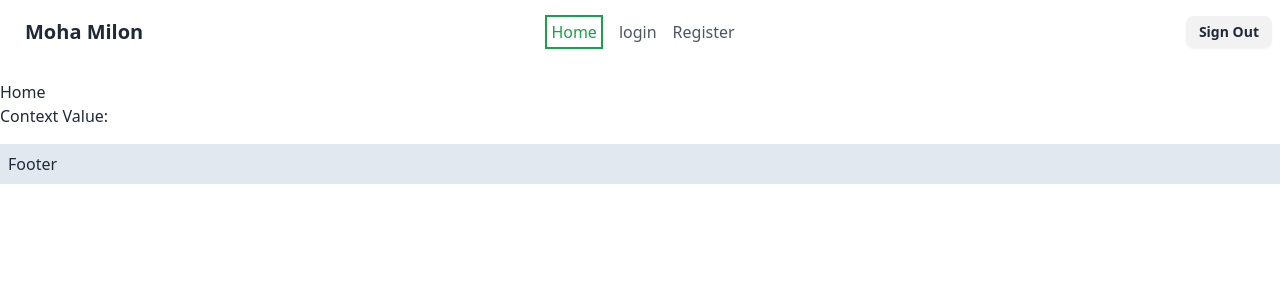
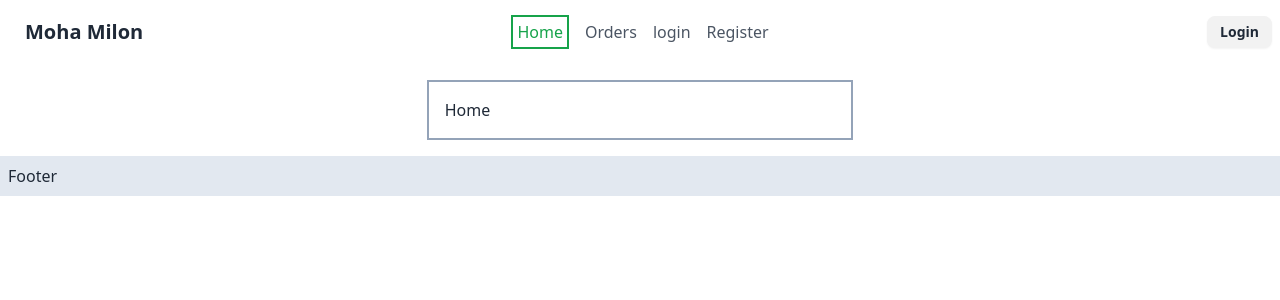
Before and after one commit to oworkmahade/Auth-Moha-Milon, a React (Vite) app: page / in a window 1280 px wide. Shown: the top 300 px of the page. Built offline with nearby package versions, Linux system fonts and the light colour scheme; no server answers.

Commit message:
commited

```diff
--- a/package.json
+++ b/package.json
@@ -7,7 +7,8 @@
     "dev": "vite",
     "build": "vite build",
     "lint": "eslint .",
-    "preview": "vite preview"
+    "preview": "vite preview",
+    "test": "jest"
   },
   "dependencies": {
     "firebase": "^12.10.0",
--- a/src/Providers/AuthProvider.jsx
+++ b/src/Providers/AuthProvider.jsx
@@ -19,11 +19,13 @@ const AuthProvider = ({ children }) => {
 
   //  state declaration
   const [user, setUser] = useState(null);
+  const [loading, setLoading] = useState(true);
 
   //  Registration part
   // it will return createUserWithEmailAndPassword  with three parameter named auth, email, password. auth will get and will pass email and password as parameter
 
   const createUser = (email, password) => {
+    setLoading(true);
     return createUserWithEmailAndPassword(auth, email, password);
   };
 
@@ -31,6 +33,7 @@ const AuthProvider = ({ children }) => {
   // it will return signInWithEmailAndPassword  with three parameter named auth, email, password. auth will get and will pass email and password as parameter
 
   const signInUser = (email, password) => {
+    setLoading(true);
     return signInWithEmailAndPassword(auth, email, password);
   };
 
@@ -43,6 +46,7 @@ const AuthProvider = ({ children }) => {
         "observing current user inside useEffect of AuthProvider",
         currentUser,
       );
+      setLoading(false); // ✅ very important
     });
 
     return () => {
@@ -54,6 +58,7 @@ const AuthProvider = ({ children }) => {
   // we will declare function named logOut because if signOut it will clash with firebase signOut
 
   const logOut = () => {
+    setLoading(true);
     return signOut(auth);
   };
 
@@ -63,6 +68,7 @@ const AuthProvider = ({ children }) => {
     createUser,
     signInUser,
     logOut,
+    loading,
   };
 
   return (
--- a/src/components/Header/Header.jsx
+++ b/src/components/Header/Header.jsx
@@ -1,6 +1,7 @@
 import React, { useContext } from "react";
 import { NavLink } from "react-router-dom";
 import { AuthContext } from "../../Providers/AuthProvider";
+import { Link } from "react-router-dom";
 
 const activeClass = ({ isActive }) =>
   isActive ? "text-green-600 border-2 border-green-600 p-1" : "text-gray-600";
@@ -29,6 +30,11 @@ const Header = () => {
             </NavLink>
           </li>
           <li>
+            <NavLink to="/orders" className={activeClass}>
+              Orders
+            </NavLink>
+          </li>
+          <li>
             <NavLink to="/login" className={activeClass}>
               login
             </NavLink>
@@ -41,10 +47,18 @@ const Header = () => {
         </ul>
       </div>
       <div className="navbar-end">
-        {user && <span>{user.email}</span>}
-        <a onClick={handleLogOut} className="btn btn-sm">
-          Sign Out
-        </a>
+        {user ? (
+          <>
+            <span>{user.email}</span>
+            <button onClick={handleLogOut} className="btn btn-sm">
+              Sign Out
+            </button>
+          </>
+        ) : (
+          <Link to="/login">
+            <button className="btn btn-sm">Login</button>
+          </Link>
+        )}
       </div>
     </div>
   );
--- a/src/components/Home/Home.jsx
+++ b/src/components/Home/Home.jsx
@@ -4,12 +4,11 @@ const Home = () => {
   // data access using useContext
 
   return (
-    <div className="my-4">
+    <div className="w-1/3 p-4 mx-auto my-4 border-2 border-slate-400">
       <Helmet>
         <title>Home</title>
       </Helmet>
       <h2>Home</h2>
-      <h2>Context Value: </h2>
     </div>
   );
 };
--- /dev/null
+++ b/src/components/Orders/Orders.jsx
@@ -0,0 +1,15 @@
+const Orders = () => {
+  return (
+    <div className="w-1/3 p-4 mx-auto mb-4 border-2 border-slate-400">
+      <ul>
+        <li>item-1</li>
+        <li>item-2</li>
+        <li>item-3</li>
+        <li>item-4</li>
+        <li>item-5</li>
+      </ul>
+    </div>
+  );
+};
+
+export default Orders;
--- a/src/main.jsx
+++ b/src/main.jsx
@@ -9,6 +9,8 @@ import Register from "./components/Register/Register";
 import { HelmetProvider } from "react-helmet-async";
 import ErrorPage from "./components/ErrorPage/ErrorPage";
 import AuthProvider from "./Providers/AuthProvider";
+import Orders from "./components/Orders/Orders";
+import PrivateRoutes from "./routes/PrivateRoutes";
 
 const router = createBrowserRouter([
   {
@@ -28,6 +30,15 @@ const router = createBrowserRouter([
         path: "/register",
         element: <Register></Register>,
       },
+      {
+        path: "/orders",
+        element: (
+          <PrivateRoutes>
+            <Orders></Orders>
+          </PrivateRoutes>
+          //it first hit PrivateRoutes and check whether user exists or not if exist then allow children(Orders) otherwise go to login
+        ),
+      },
     ],
   },
 ]);
--- /dev/null
+++ b/src/routes/PrivateRoutes.jsx
@@ -0,0 +1,27 @@
+import PropTypes from "prop-types";
+import { useContext } from "react";
+import { AuthContext } from "../Providers/AuthProvider";
+import { Navigate } from "react-router-dom";
+
+const PrivateRoutes = ({ children }) => {
+  const { user, loading } = useContext(AuthContext);
+
+  // ✅ Wait until auth check finishes
+  if (loading) {
+    return <span className="loading loading-spinner loading-xl"></span>;
+  }
+  //   "At first PrivateRoutes runs. It checks authentication. If the user is logged in, it renders the child component (Orders). Otherwise, it redirects to the login page."
+
+  // ❌ Only redirect AFTER loading is false
+  if (!user) {
+    return <Navigate to="/login"></Navigate>;
+  }
+
+  return children;
+};
+
+PrivateRoutes.propTypes = {
+  children: PropTypes.node,
+};
+
+export default PrivateRoutes;
```
